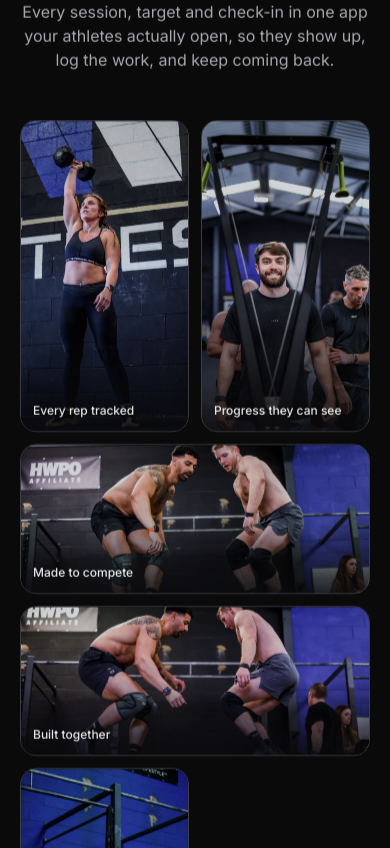
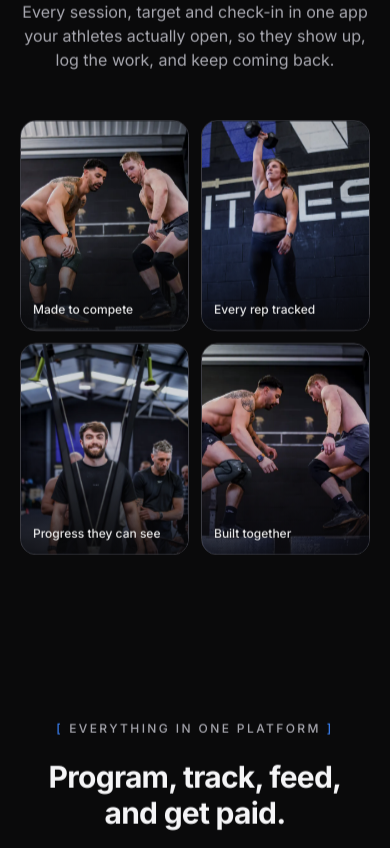
Before and after one commit to NWFITNESS/protocol-site, a Next.js app: page / in a window 390 px wide. Shown: the part 3460-4308 px from the top of the page. Built offline with nearby package versions, Linux system fonts and the light colour scheme.

Commit message:
Waitlist: uniform athlete band grid (no hero-photo reuse, cleaner on mobile)

```diff
--- a/src/app/page.tsx
+++ b/src/app/page.tsx
@@ -34,11 +34,10 @@ const Icons = {
 const WORDS = ["Programming", "Nutrition", "Check-ins", "Metrics & PRs", "Messaging", "Payments", "All-access packages", "Workout timer"];
 
 const PHOTOS = [
-  { src: "/photos/a3.webp", caption: "Every rep tracked", span: "row-span-2" },
-  { src: "/photos/a1.webp", caption: "Made to compete", span: "col-span-2" },
-  { src: "/photos/a4.webp", caption: "Progress they can see", span: "row-span-2" },
-  { src: "/photos/a2.webp", caption: "Built together", span: "col-span-2" },
-  { src: "/photos/a5.webp", caption: "Strength, by design", span: "row-span-2" },
+  { src: "/photos/a1.webp", caption: "Made to compete" },
+  { src: "/photos/a3.webp", caption: "Every rep tracked" },
+  { src: "/photos/a4.webp", caption: "Progress they can see" },
+  { src: "/photos/a2.webp", caption: "Built together" },
 ];
 
 const CHIPS = [
@@ -244,17 +243,17 @@ export default function Home() {
             up, log the work, and keep coming back.
           </p>
         </Reveal>
-        <Reveal className="mt-12 grid auto-rows-[150px] grid-flow-dense grid-cols-2 gap-3 sm:auto-rows-[190px] md:grid-cols-4">
+        <Reveal className="mt-12 grid grid-cols-2 gap-3 md:grid-cols-4">
           {PHOTOS.map((p) => (
             <div
               key={p.src}
-              className={`group relative overflow-hidden rounded-2xl border border-border-subtle ${p.span}`}
+              className="group relative aspect-[4/5] overflow-hidden rounded-2xl border border-border-subtle"
             >
               <img
                 src={p.src}
                 alt="Athlete training"
                 loading="lazy"
-                className="h-full w-full object-cover transition-transform duration-700 group-hover:scale-105"
+                className="absolute inset-0 h-full w-full object-cover transition-transform duration-700 group-hover:scale-105"
               />
               <div className="absolute inset-0 bg-gradient-to-t from-bg-base/85 via-transparent to-transparent" />
               <div className="absolute inset-0 bg-accent/10 mix-blend-overlay" />
```
